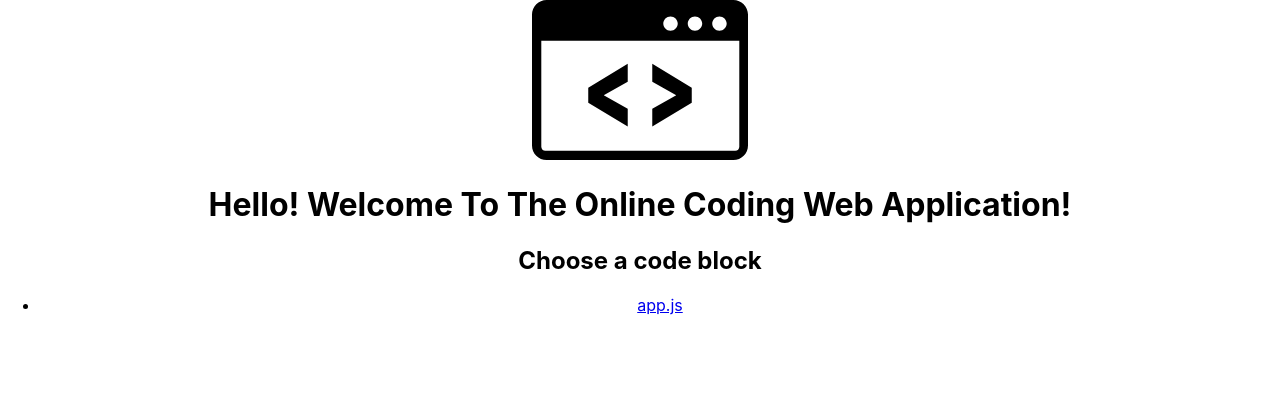
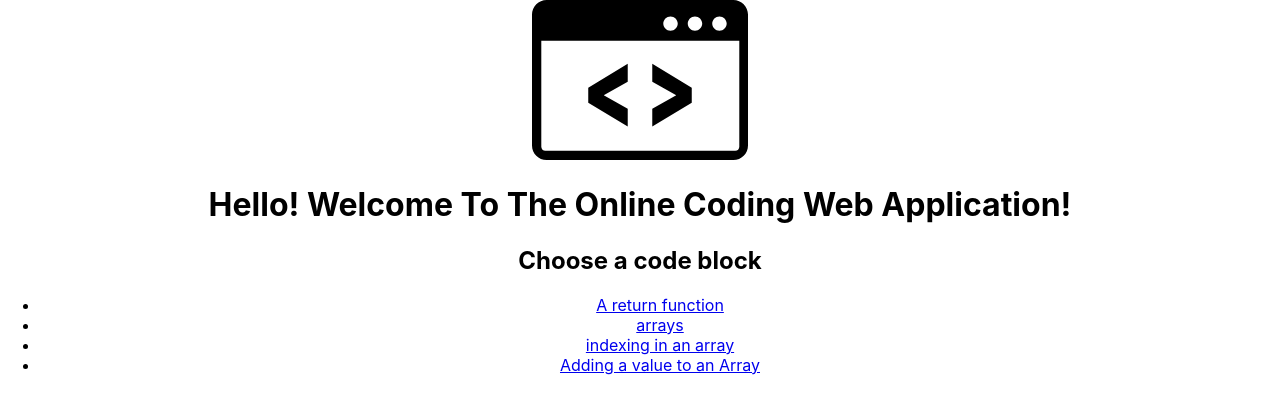
Before and after one commit to rimonsh/online-coding-web-app, a React (Create React App) app: page / in a window 1280 px wide. Shown: the top 414 px of the page. Built offline with nearby package versions, Linux system fonts and the light colour scheme; no server answers.

Commit message:
adding code blocks

```diff
--- a/src/codeBlocks.js
+++ b/src/codeBlocks.js
@@ -1,8 +1,27 @@
 const CodeBlocks = [
   {
-    title: "app.js",
-    code: "mergeSort() {\n  // Your code here\n}",
-    solution: "happy",
+    title: "A return function",
+    code: "//calculate the square's area and return the value named by 'a'\nfunction areaSquare(l,w){\n// Your code here\n}",
+    solution:
+      "//calculate the square's area and return the value named by 'a'\nfunction areaSquare(l,w){\nvar a = l * w;\nreturn a;\n}",
+  },
+  {
+    title: "arrays",
+    code: "//define an array named classes with objects named 'Math', 'English' , 'Physics'\n// Your code here\n",
+    solution:
+      "//define an array named classes with objects named 'Math', 'English' , 'Physics'\nvar classes = ['Math', 'English', 'Physics'];\n",
+  },
+  {
+    title: "indexing in an array",
+    code: "//Replace the 'English' class with 'Free time!' using indexing\nvar classes = ['Math', 'English', 'Physics'];\n// Your code here\n",
+    solution:
+      "//Replace the 'English' class with 'Free time!' using indexing\nvar classes = ['Math', 'English', 'Physics'];\nclasses[1] = 'Free time!'\n",
+  },
+  {
+    title: "Adding a value to an Array",
+    code: "//Please add the value 'Geography' to the end of the array\nvar classes = ['Math', 'English', 'Physics'];\n// Your code here\n",
+    solution:
+      "//Please add the value 'Geography' to the end of the array\nvar classes = ['Math', 'English', 'Physics'];\nclasses.push('Geography');\n",
   },
   // Add more code blocks
 ];
--- a/src/index.js
+++ b/src/index.js
@@ -7,7 +7,4 @@ import reportWebVitals from "./reportWebVitals";
 const root = ReactDOM.createRoot(document.getElementById("root"));
 root.render(<App />);
 
-// If you want to start measuring performance in your app, pass a function
-// to log results (for example: reportWebVitals(console.log))
-// or send to an analytics endpoint. Learn more: https://bit.ly/CRA-vitals
 reportWebVitals();
```
